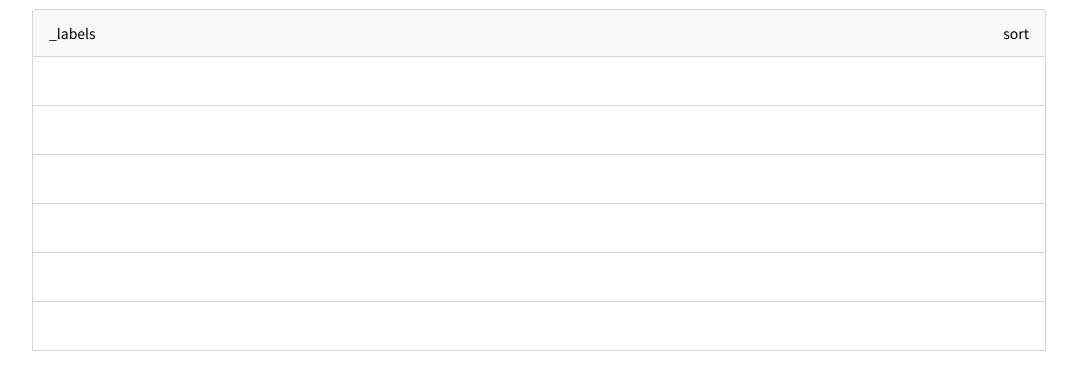
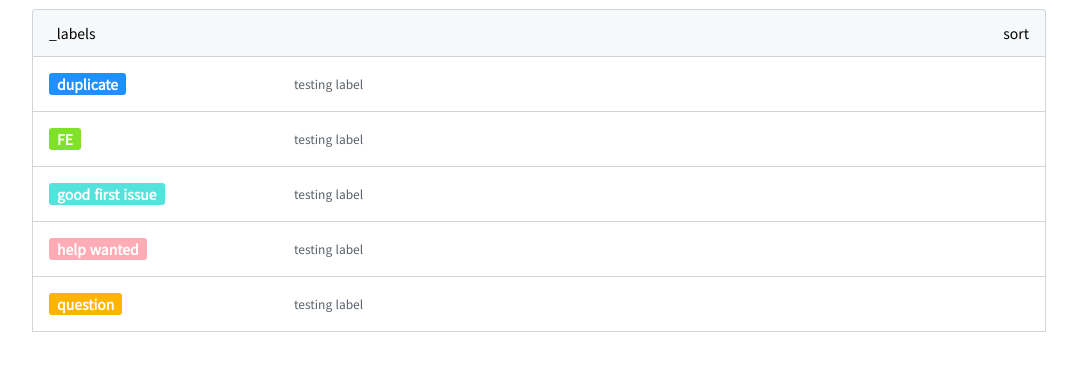
Before and after one commit to codesquad-member-2020/issue-tracker-10, a React (Create React App) app in the folder FE/client/: page / in a window 1280 px wide. Shown: the top 390 px of the page, without its empty margins (101-1178 px from the left). Built offline with nearby package versions, Linux system fonts and the light colour scheme.

Commit message:
[#5] feat: store에 label을 이용하여 Test용 Label List rendering 기능 추가

```diff
--- a/FE/client/src/components/issues/label/Label.jsx
+++ b/FE/client/src/components/issues/label/Label.jsx
@@ -5,8 +5,14 @@ import Table from "@component/table/Table";
 import LabelTopMenu from "./LabelTopMenu";
 import LabelItem from "./LabelItem";
 
+import { useSelector } from "react-redux";
+
 const Label = () => {
-  const _test_items = [<LabelItem />, <LabelItem />, <LabelItem />, <LabelItem />, <LabelItem />, <LabelItem />];
+  const { labels } = useSelector((state) => state.label);
+
+  const _test_items = labels.map((labelOption) => {
+    return <LabelItem {...labelOption} />;
+  });
 
   return (
     <LabelWrap>
```
